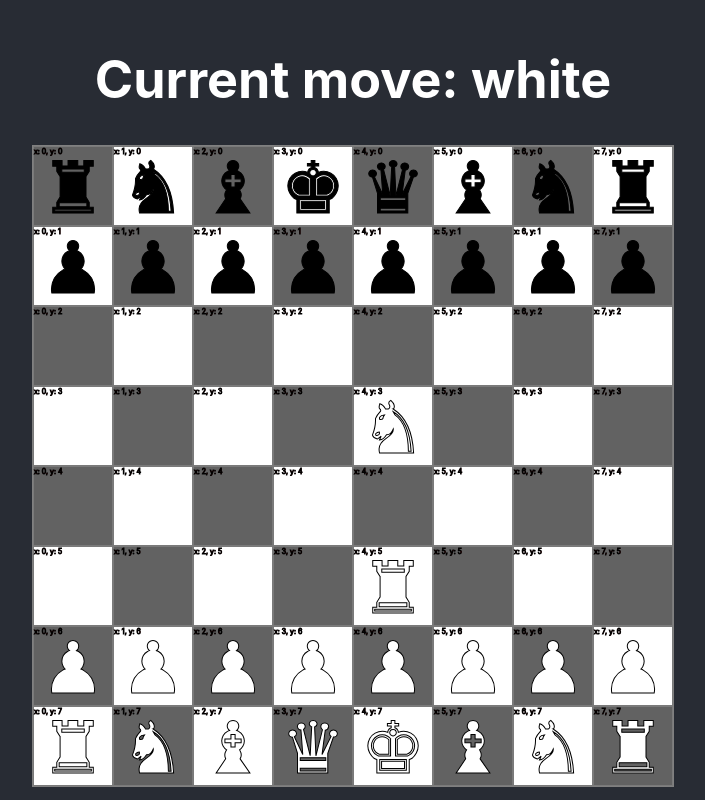
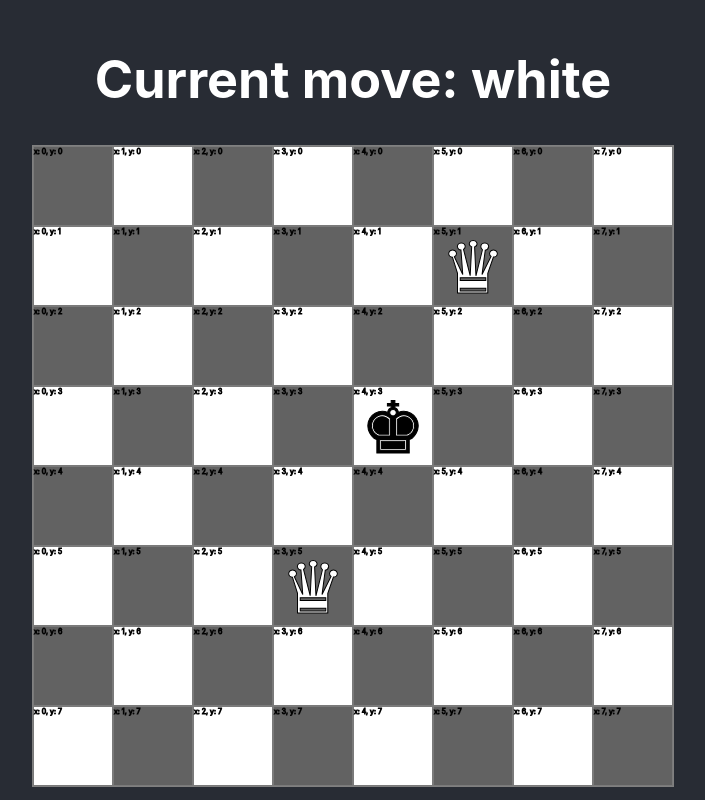
Before and after one commit to EdPutans/jsess, a React (Vite) app: page / in a window 1280 px wide. Shown: the whole page, without its empty margins (287-992 px from the left). Built offline with nearby package versions, Linux system fonts and the light colour scheme.

Commit message:
victory check proto

```diff
--- a/src/App.tsx
+++ b/src/App.tsx
@@ -1,7 +1,7 @@
 import { useEffect, useState } from 'react'
 import './App.css'
-import { createStartingBoard, figures } from './helpers';
-import { clearBoardHighlights, highlightDama, highlightKonj, highlightKorolj, highlightOficer, highlightPeshka, highlightTura } from './moves';
+import { createClearBoard, createStartingBoard, figures } from './helpers';
+import { clearBoardHighlights, findKingsIndexes, highlightDama, highlightFigureMovesOnBoard, highlightKonj, highlightKorolj, highlightOficer, highlightPeshka, highlightTura, isOccupied } from './moves';
 import { Board, Color, Figure, Position } from './typesNShit';
 
 type SelectedFigure = {
@@ -11,48 +11,58 @@ type SelectedFigure = {
 }
 
 function App() {
-  const [board, setBoard] = useState(createStartingBoard());
+  const [board, setBoard] = useState(
+    // createStartingBoard()
+    createClearBoard()
+  );
   const [selectedFigure, setSelectedFigure] = useState<SelectedFigure | null>(null);
-  const [currentMove, setCurrentMove] = useState<Color>('white');
+  const [currentMove, setCurrentMove] = useState<Color>(
+    // 'black'
+    'white'
+  );
+  const [victor, setVictor] = useState<Color | null>(null)
 
   function showPossibleMoves(rowIndexOnBoard: number, cellIndexInRow: number) {
-    let figure: Position = board[rowIndexOnBoard][cellIndexInRow];
-    if (!('name' in figure)) return;
-
-    let _board = [...board] as Board;
-    const props = { boardParam: _board, rowIndexOnBoard, cellIndexInRow };
-
-    switch (figure.name) {
-      case 'dama':
-        _board = highlightDama(props);
-        break;
-      case 'oficer':
-        _board = highlightOficer(props);
-        break;
-      case 'tura':
-        _board = highlightTura(props);
-        break;
-      case 'korolj':
-        _board = highlightKorolj(props);
-        break;
-      case 'konj':
-        _board = highlightKonj(props);
-        break;
-      case 'peshka':
-        _board = highlightPeshka(props);
-        break;
-      default:
-        break;
-    }
-
-    setBoard(_board);
+    setBoard(highlightFigureMovesOnBoard(clearBoardHighlights({ boardParam: board }), rowIndexOnBoard, cellIndexInRow));
   }
 
   useEffect(() => {
+
+  }, [board])
+
+  useEffect(() => {
+    // testing
     let _board = [...board] as Board;
-    _board[3][4] = figures.white.konj
-    _board[5][4] = figures.white.tura
+    _board[3][4] = figures.black.korolj
+    _board[5][3] = figures.white.dama
+    _board[1][5] = figures.white.dama
     setBoard(_board);
+
+
+    const fakeBoard = [..._board] as Board;
+    const kingIndexes = findKingsIndexes(fakeBoard);
+
+    // check white victory
+    if (!kingIndexes.black) return;
+    if (!kingIndexes.white) return;
+    const blackKingMoves = highlightKorolj({ boardParam: fakeBoard, rowIndexOnBoard: kingIndexes.black.y, cellIndexInRow: kingIndexes.black.x });
+    const nbBlackKingMoves = blackKingMoves.reduce((agg, row) => {
+      const nbItemsInRow = row.filter(item => item.isHighlighted).length;
+      return agg + nbItemsInRow;
+    }, 0)
+    if (nbBlackKingMoves === 0) return setVictor('white');
+
+    // check black victory
+    if (!kingIndexes.white) return;
+    const whiteKingMoves = highlightKorolj({ boardParam: fakeBoard, rowIndexOnBoard: kingIndexes.white.y, cellIndexInRow: kingIndexes.white.x });
+    const nbWhiteKingMoves = whiteKingMoves.reduce((agg, row) => {
+      const nbItemsInRow = row.filter(item => item.isHighlighted).length;
+      return agg + nbItemsInRow;
+    }, 0)
+
+    if (nbWhiteKingMoves === 0) return setVictor('black');
+
+
   }, [])
 
 
@@ -76,10 +86,12 @@ function App() {
 
   return <>
     <h1>Current move: {currentMove}</h1>
+    {victor && <h1>VICTORY FOR {victor.toUpperCase()}!!</h1>}
+
     <div className='board'>
       {board.map((row, rowIndexOnBoard) =>
         row.map((position, cellIndexInRow) => {
-          const isFigure = 'color' in position;
+          const isFigure = isOccupied(position);
           const cellColorClass = (rowIndexOnBoard + cellIndexInRow) % 2 === 0 ? 'black' : 'white';
           const figureColor = isFigure ? position.color : undefined;
 
@@ -92,7 +104,7 @@ function App() {
 
           function getAction(cell: Position) {
             function selectFigure() {
-              if (!('name' in position)) return;
+              if (!isOccupied(position)) return;
               if (figureColor !== currentMove) return;
 
               setSelectedFigure({ figure: position, x: cellIndexInRow, y: rowIndexOnBoard });
@@ -109,7 +121,7 @@ function App() {
                 ) return;
                 moveSelectedFigureTo({ x: cellIndexInRow, y: rowIndexOnBoard });
               } else {
-                if ('name' in cell) {
+                if (isOccupied(position)) {
                   selectFigure()
                 } else {
                   console.log(`can't move here yo!`)
@@ -128,8 +140,10 @@ function App() {
               ${position.isHighlighted ? 'highlighted' : ''}
               ${getIsClickable() ? 'clickable' : 'nonclickable'}
             `}
+            //TODO: make it a class
+            style={{ backgroundColor: selectedFigure?.x === cellIndexInRow && selectedFigure?.y === rowIndexOnBoard ? 'pink' : '' }}
           >
-            <div style={{ position: 'absolute', fontSize: 7, color: 'red' }}>x: {cellIndexInRow}, y: {rowIndexOnBoard}</div>
+            <div style={{ position: 'absolute', fontSize: 7 }}>x: {cellIndexInRow}, y: {rowIndexOnBoard}</div>
             {(isFigure && position?.icon) || null}
           </div>
         }))
--- a/src/moves.ts
+++ b/src/moves.ts
@@ -1,4 +1,4 @@
-import { Board, Figure, Position } from "./typesNShit";
+import { Board, Color, Figure, Position } from "./typesNShit";
 
 type HighlightProps = {
   boardParam: Board,
@@ -20,7 +20,7 @@ export function clearBoardHighlights({
   return board;
 }
 
-function isOccupied(cell: Position): cell is Figure {
+export function isOccupied(cell: Position): cell is Figure {
   if (!cell) return false;
 
   return "color" in cell;
@@ -31,7 +31,6 @@ export function highlightDiagonals({
 }: HighlightDirectionProps): Board {
   const figure = boardParam[rowIndexOnBoard][cellIndexInRow] as Figure;
 
-  boardParam[rowIndexOnBoard][cellIndexInRow].isHighlighted = true;
 
   const x = Number(cellIndexInRow);
   const y = Number(rowIndexOnBoard);
@@ -81,8 +80,6 @@ export function highlightStraights({
 }: HighlightDirectionProps): Board {
   const figure = boardParam[rowIndexOnBoard][cellIndexInRow] as Figure;
 
-  boardParam[rowIndexOnBoard][cellIndexInRow].isHighlighted = true;
-
   const x = Number(cellIndexInRow);
   const y = Number(rowIndexOnBoard);
 
@@ -127,15 +124,17 @@ export function highlightStraights({
 }
 
 export function highlightOficer({ boardParam, rowIndexOnBoard, cellIndexInRow }: HighlightProps): Board {
-  let board = clearBoardHighlights({ boardParam })
+  // let board = clearBoardHighlights({ boardParam })
 
+  let board = [...boardParam] as Board;
   highlightDiagonals({ boardParam: board, cellIndexInRow, rowIndexOnBoard, limit: 7 })
   return board;
 }
 
 export function highlightTura({ boardParam, rowIndexOnBoard, cellIndexInRow }: HighlightProps): Board {
-  let board = clearBoardHighlights({ boardParam })
+  // let board = clearBoardHighlights({ boardParam })
 
+  let board = [...boardParam] as Board;
   highlightStraights({ boardParam: board, cellIndexInRow, rowIndexOnBoard, limit: 7 })
   return board;
 }
@@ -143,7 +142,8 @@ export function highlightTura({ boardParam, rowIndexOnBoard, cellIndexInRow }: H
 export function highlightDama({
   boardParam, rowIndexOnBoard, cellIndexInRow
 }: HighlightProps) {
-  let board = clearBoardHighlights({ boardParam })
+  let board = [...boardParam] as Board;
+  // clearBoardHighlights({ boardParam })
 
   highlightDiagonals({ boardParam: board, cellIndexInRow, rowIndexOnBoard, limit: 7 })
   highlightStraights({ boardParam: board, cellIndexInRow, rowIndexOnBoard, limit: 7 })
@@ -153,18 +153,35 @@ export function highlightDama({
 export function highlightKorolj({
   boardParam, rowIndexOnBoard, cellIndexInRow
 }: HighlightProps): Board {
-  let board = clearBoardHighlights({ boardParam })
+  const figure = boardParam[rowIndexOnBoard][cellIndexInRow];
+  if (!isOccupied(figure)) return boardParam;
+
+  // let board = clearBoardHighlights({ boardParam })
+  let board = [...boardParam] as Board;
 
   highlightStraights({ boardParam: board, cellIndexInRow, rowIndexOnBoard, limit: 1 })
   highlightDiagonals({ boardParam: board, cellIndexInRow, rowIndexOnBoard, limit: 1 })
 
-  return board;
+  const { color } = figure;
+  const enemyColor: Color = color === 'white' ? 'black' : 'white'
+
+  let enemyMovesBoard = getAllPossibleMovesForColor(board, enemyColor);
+
+  const finalBoard = board.map((row, rowInd) => row.map((cell, cellInd) => {
+    if (enemyMovesBoard[rowInd][cellInd].isHighlighted) return { ...cell, isHighlighted: false };
+
+    return cell;
+  })) as Board;
+
+  return finalBoard;
 }
 
 export function highlightKonj({
   boardParam, rowIndexOnBoard, cellIndexInRow
 }: HighlightProps): Board {
-  let board = clearBoardHighlights({ boardParam })
+  // let board = clearBoardHighlights({ boardParam })
+
+  let board = [...boardParam] as Board;
 
   const x = Number(cellIndexInRow);
   const y = Number(rowIndexOnBoard);
@@ -186,7 +203,7 @@ export function highlightKonj({
   for (let [xC, yC] of locationsOfXandY) {
     if (board[y + yC] !== undefined && board[y + yC][x + xC] !== undefined) {
       let cell = board[y + yC][x + xC]
-      if (cell) cell.isHighlighted = (!('color' in cell) || figure.color !== cell.color);
+      if (cell) cell.isHighlighted = (!isOccupied(cell) || figure.color !== cell.color);
 
     }
   }
@@ -198,24 +215,23 @@ export function highlightKonj({
 export function highlightPeshka({
   boardParam, rowIndexOnBoard, cellIndexInRow
 }: HighlightProps): Board {
-  let board = clearBoardHighlights({ boardParam })
+  // let board = clearBoardHighlights({ boardParam })
+  let board = [...boardParam] as Board;
 
   const x = Number(cellIndexInRow);
   const y = Number(rowIndexOnBoard);
   const figure = board[y][x] as Figure;
-
-  figure.isHighlighted = true;
 
   // at the moment, only support white side at the bottom and black at the top.
   const shouldMoveUp = figure.color === 'white';
 
   if (shouldMoveUp) {
     const cellUp = board[y - 1][x]
-    cellUp.isHighlighted = !('color' in cellUp);
+    cellUp.isHighlighted = !isOccupied(cellUp);
     // if numberOfMoves = 0 => 2 lights fwd
     if (figure.numberOfMoves === 0) {
       const twoCellsUp = board[y - 2][x]
-      twoCellsUp.isHighlighted = cellUp.isHighlighted && !('color' in twoCellsUp);
+      twoCellsUp.isHighlighted = cellUp.isHighlighted && !isOccupied(twoCellsUp);
     }
     if (board[y - 1] && board[y - 1][x + 1]) {
       const potentialEnemy1 = board[y - 1][x + 1]
@@ -227,11 +243,11 @@ export function highlightPeshka({
     }
   } else {
     const cellUp = board[y + 1][x]
-    cellUp.isHighlighted = !('color' in cellUp);
+    cellUp.isHighlighted = !isOccupied(cellUp);
     // if numberOfMoves = 0 => 2 lights fwd
     if (figure.numberOfMoves === 0) {
       const twoCellsUp = board[y + 2][x]
-      twoCellsUp.isHighlighted = cellUp.isHighlighted && !('color' in twoCellsUp);
+      twoCellsUp.isHighlighted = cellUp.isHighlighted && !isOccupied(twoCellsUp);
     }
     if (board[y + 1] && board[y + 1][x + 1]) {
       const potentialEnemy1 = board[y + 1][x + 1]
@@ -250,8 +266,79 @@ export function highlightPeshka({
 };
 
 
+export function highlightFigureMovesOnBoard(board: Board, rowIndexOnBoard: number, cellIndexInRow: number): Board {
+  let figure: Position = board[rowIndexOnBoard][cellIndexInRow];
+  if (!isOccupied(figure)) return board;
+
+  let _board = [...board] as Board;
+  const props = { boardParam: _board, rowIndexOnBoard, cellIndexInRow };
+
+  switch (figure.name) {
+    case 'dama':
+      _board = highlightDama(props);
+      break;
+    case 'oficer':
+      _board = highlightOficer(props);
+      break;
+    case 'tura':
+      _board = highlightTura(props);
+      break;
+    case 'korolj':
+      _board = highlightKorolj(props);
+      break;
+    case 'konj':
+      _board = highlightKonj(props);
+      break;
+    case 'peshka':
+      _board = highlightPeshka(props);
+      break;
+    default:
+      break;
+  }
+  return _board;
+}
+
+export function getAllPossibleMovesForColor(boardParam: Board, color: Color) {
+  let board: Board = [...boardParam];
+
+  for (let rowInd in board) {
+    const row = board[rowInd];
+    for (let cellInd in row) {
+      const cell = row[cellInd];
+      if (isOccupied(cell) && cell.color === color)
+        board = highlightFigureMovesOnBoard(board, Number(rowInd), Number(cellInd))
+    }
+  }
+
+  console.log(board.map(row => row.map(cell => cell.isHighlighted ? 'X' : 'O')))
+
+  return board
+}
+
+
+type Coords = { x: number, y: number }
+type Result = { white: Coords | null, black: Coords | null };
+export function findKingsIndexes(board: Board): Result {
+  const result: Result = {
+    white: null,
+    black: null,
+  }
+
+  for (let rowInd in board) {
+    const row = board[rowInd];
+    for (let cellInd in row) {
+      const cell = row[cellInd]
+      if (isOccupied(cell) && cell.name === 'korolj') {
+        result[cell.color] = { y: Number(rowInd), x: Number(cellInd) }
+      }
+    }
+  }
+  return result;
+}
+
 // add handling for special moves:
 // - rokirovka
 // - transform peshka ->
-// - checkmate
+// - check where king can go during a check!
+// - check if game is over
 // - can't nom nom king 🤷🏻‍♂️
```
Also changed, not shown: src/helpers.ts (+13 -0 lines).
